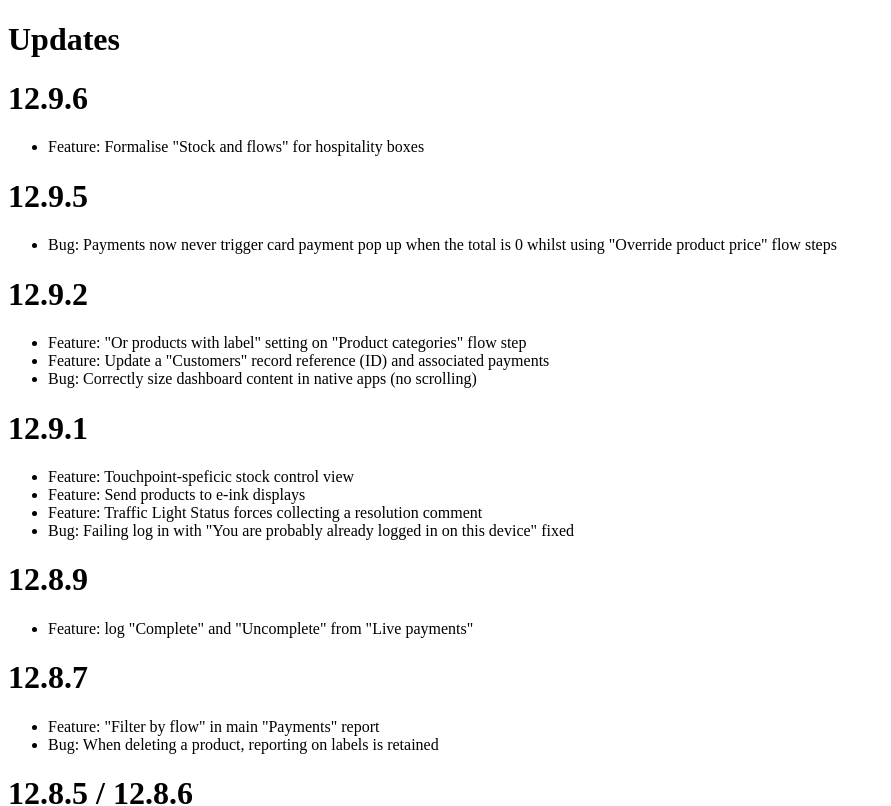
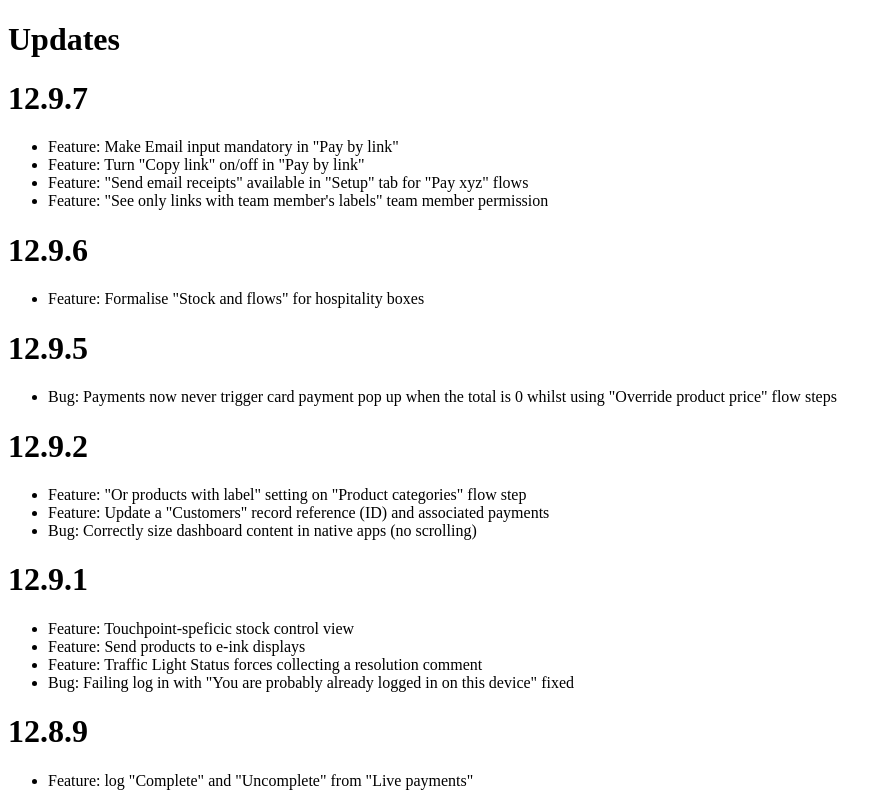
Before and after one commit to Stickyto/sticky-docs, a Next.js app in the folder src/: page /updates in a window 1280 px wide. Shown: the top 806 px of the page, without its empty margins (0-891 px from the left). Built offline with nearby package versions, Linux system fonts and the light colour scheme.

Commit message:
`# 12.9.7`

```diff
--- a/src/pages/updates.mdx
+++ b/src/pages/updates.mdx
@@ -1,4 +1,10 @@
 # Updates
+
+# 12.9.7
+ - Feature: Make Email input mandatory in "Pay by link"
+ - Feature: Turn "Copy link" on/off in "Pay by link"
+ - Feature: "Send email receipts" available in "Setup" tab for "Pay xyz" flows
+ - Feature: "See only links with team member's labels" team member permission
 
 # 12.9.6
  - Feature: Formalise "Stock and flows" for hospitality boxes
```
